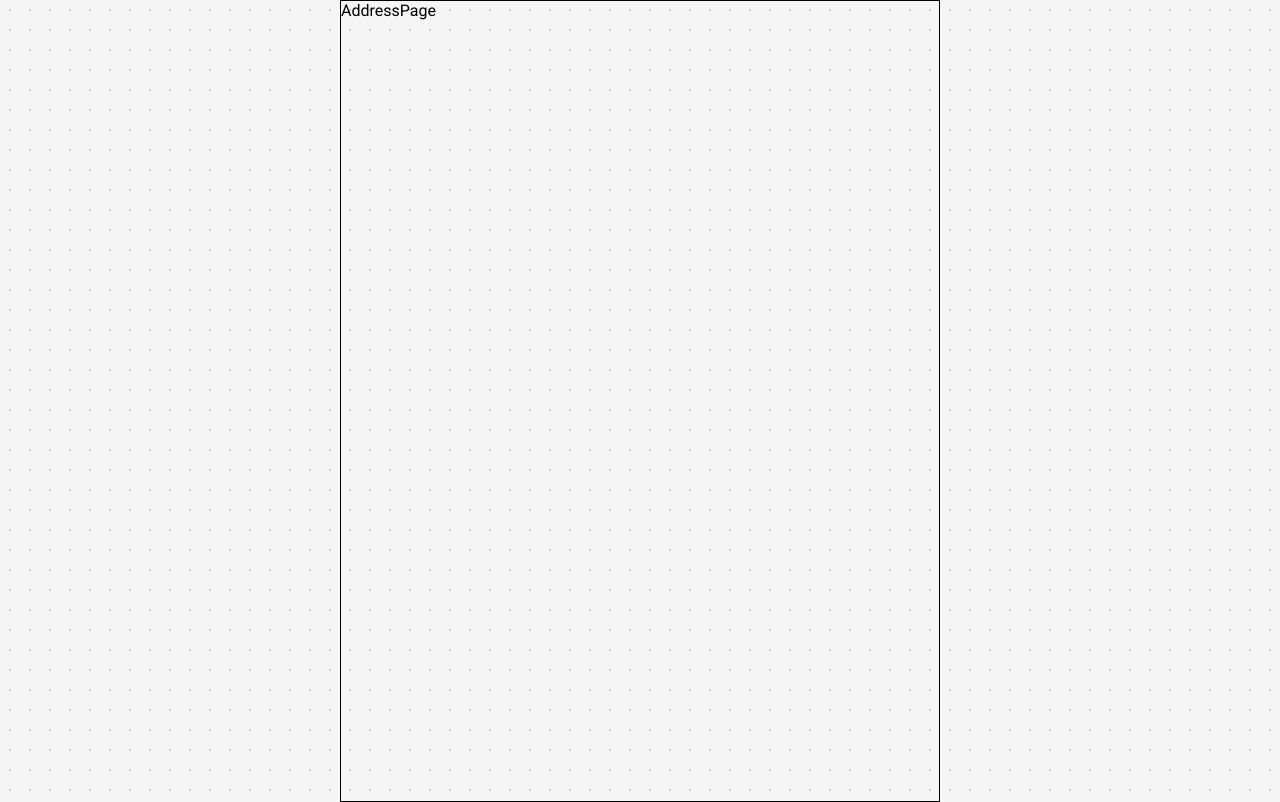
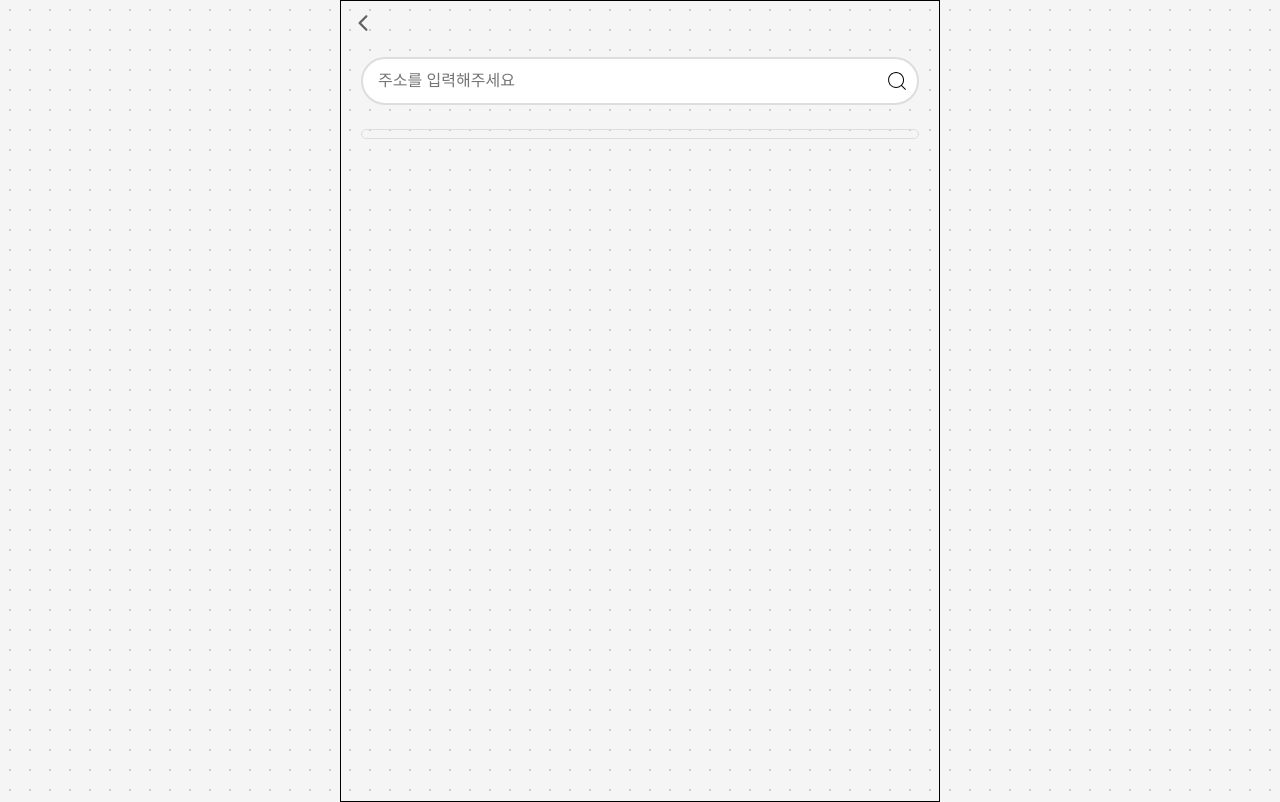
Before and after one commit to MenuPicker/MenuPicker_FE, a React (Vite) app: page /address in a window 1280 px wide. Built offline with nearby package versions, Linux system fonts and the light colour scheme.

Commit message:
feat: kakao api 연동

```diff
--- /dev/null
+++ b/src/css/page/addressPage.module.css
@@ -0,0 +1,68 @@
+.pageContainer {
+  height: 100%;
+  width: 100%;
+  display: flex;
+  flex-direction: column;
+  position: relative;
+}
+.content {
+  height: 95vh;
+  padding: 0 20px;
+  box-sizing: border-box;
+}
+
+.inputDiv {
+  position: relative;
+  width: 100%;
+  /* margin-top: 20px; */
+  /* background-color: red; */
+  height: 10vh;
+  display: flex;
+  flex-direction: column;
+  justify-content: center;
+}
+.addressInput {
+  height: 6vh;
+  width: 100%;
+  border: none;
+  border-radius: 100px;
+  box-sizing: border-box;
+  padding-right: 35px;
+  font-size: 16px;
+  padding-left: 15px;
+  color: gray;
+  border: 2px solid #ddd;
+}
+.errorMsg {
+  position: absolute;
+  /* bottom: 20px; */
+  bottom: 0;
+  left: 0;
+  color: red;
+  font-size: 12px;
+  /* margin-top: 5px; */
+}
+.searchIcon {
+  height: 24px;
+  width: 24px;
+  position: absolute;
+  right: 10px;
+}
+
+.resultList {
+  margin-top: 8px;
+  max-height: 200px;
+  overflow-y: auto;
+  border: 1px solid #ddd;
+  border-radius: 8px;
+  padding: 4px;
+}
+
+.resultList li {
+  padding: 6px 10px;
+  cursor: pointer;
+}
+
+.resultList li:hover {
+  background-color: #f0f0f0;
+}
--- a/src/page/AddressPage.tsx
+++ b/src/page/AddressPage.tsx
@@ -1,3 +1,61 @@
+import { useState } from "react";
+import Header from "../components/Header";
+import addressStyle from "../css/page/addressPage.module.css";
+import { CiSearch } from "react-icons/ci";
+
 export default function AddressPage() {
-  return <div>AddressPage</div>;
+  const [inputValue, setInputValue] = useState("");
+  const [results, setResults] = useState<any[]>([]);
+  const [errorMsg, setErrorMsg] = useState("");
+
+  const handleAddress = async () => {
+    if (inputValue.trim() === "") {
+      setErrorMsg("주소를 입력해주세요.");
+      return;
+    }
+    setErrorMsg("");
+    try {
+      const response = await fetch(
+        `https://dapi.kakao.com/v2/local/search/keyword.json?query=${inputValue}`,
+        {
+          method: "GET",
+          headers: {
+            Authorization: `KakaoAK ${import.meta.env.VITE_KAKAO_REST_API_KEY}`,
+          },
+        }
+      );
+      const data = await response.json();
+      setResults(data.documents || []);
+    } catch (error: any) {
+      console.error(error.message);
+    }
+  };
+
+  return (
+    <div className={addressStyle.pageContainer}>
+      <Header />
+      <div className={addressStyle.content}>
+        <div className={addressStyle.inputDiv}>
+          <input
+            type="text"
+            className={addressStyle.addressInput}
+            placeholder="주소를 입력해주세요"
+            onChange={(e) => setInputValue(e.target.value)}
+          />
+          {errorMsg && (
+            <span className={addressStyle.errorMsg}>{errorMsg}</span>
+          )}
+          <CiSearch
+            className={addressStyle.searchIcon}
+            onClick={handleAddress}
+          />
+        </div>
+        <ul className={addressStyle.resultList}>
+          {results.map((item, idx) => (
+            <li key={idx}>{item.address_name}</li>
+          ))}
+        </ul>
+      </div>
+    </div>
+  );
 }
```
Also changed, not shown: 1 other file (tests, documents, lock files or other folders).
